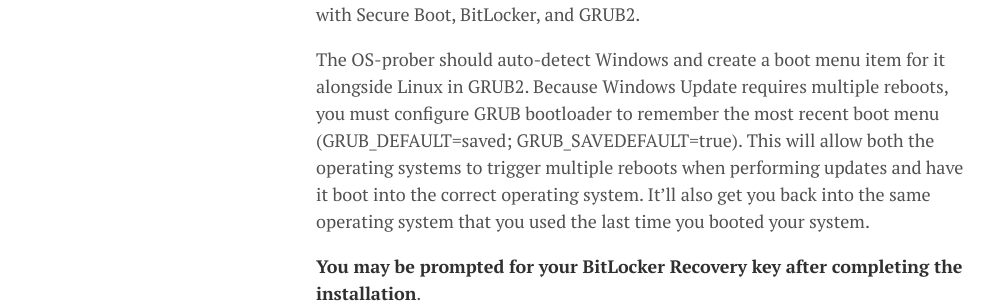
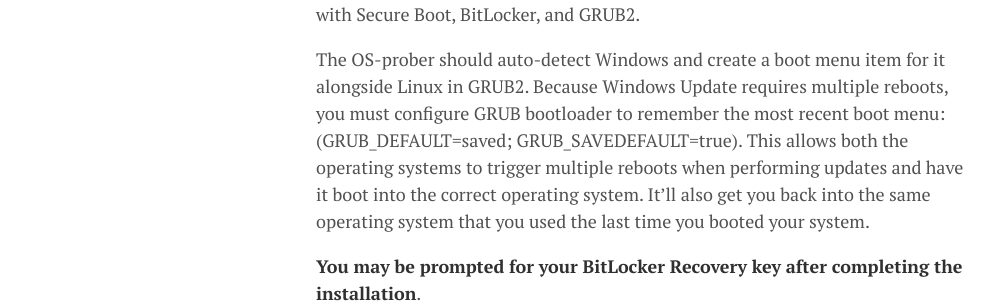
Before and after one commit to lgeurts/lgeurts.github.io, a Jekyll site: the page built from _posts/2019-03-19-dual-booting-windows-and-linux.md, in a window 1280 px wide and 900 px high, scrolled down 2905 px. Shown: the part 213-516 px from the top of the window, without its empty margins (0-994 px from the left). Built offline with Jekyll 4.4.1, drawn with Linux system fonts in a browser that asks for light colours; nearby versions of some CDN libraries; comment, search, counter and statistics services are not loaded.

Commit message:
Update 2019-03-19-dual-booting-windows-and-linux.md

```diff
--- a/_posts/2019-03-19-dual-booting-windows-and-linux.md
+++ b/_posts/2019-03-19-dual-booting-windows-and-linux.md
@@ -51,7 +51,7 @@
 
 Older versions of Windows and some Linux installers will sometimes overwrite the entire UEFI partition, but this has been a known problem for several years. To prevent this type of fatal errors, **always use a shared UEFI partition**, even when installing to a secondary drive as this will give you an easier time dealing with Secure Boot, BitLocker, and GRUB2.
 
-The OS-prober should auto-detect Windows and create a boot menu item for it alongside Linux in GRUB2. Because Windows Update requires multiple reboots, you must configure GRUB bootloader to remember the most recent boot menu (GRUB_DEFAULT=saved; GRUB_SAVEDEFAULT=true). This will allow both the operating systems to trigger multiple reboots when performing updates and have it boot into the correct operating system. It’ll also get you back into the same operating system that you used the last time you booted your system.
+The OS-prober should auto-detect Windows and create a boot menu item for it alongside Linux in GRUB2. Because Windows Update requires multiple reboots, you must configure GRUB bootloader to remember the most recent boot menu: (GRUB_DEFAULT=saved; GRUB_SAVEDEFAULT=true). This allows both the operating systems to trigger multiple reboots when performing updates and have it boot into the correct operating system. It’ll also get you back into the same operating system that you used the last time you booted your system.
 
 **You may be prompted for your BitLocker Recovery key after completing the installation**.
 
```
